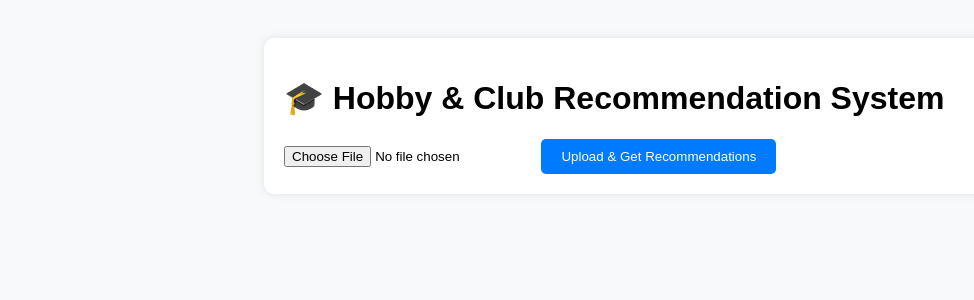
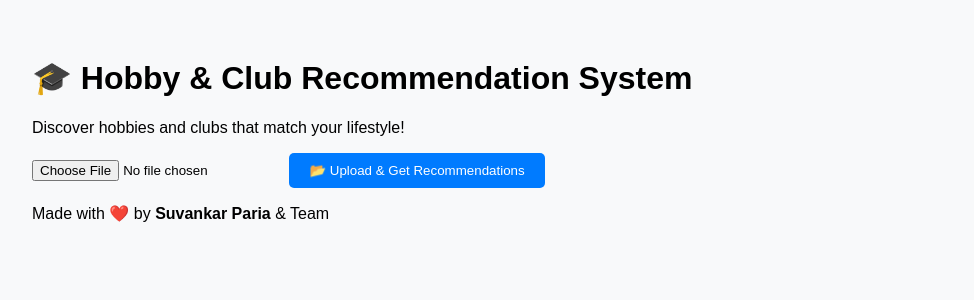
Before and after one commit to Suvankar77777/MLWebsiteProject, a Flask app: page / in a window 1280 px wide. Shown: the top 300 px of the page, without its empty margins (6-980 px from the left). Run offline with Flask 3, Linux system fonts and the light colour scheme.

Commit message:
Update index.html

```diff
--- a/templates/index.html
+++ b/templates/index.html
@@ -1,25 +1,42 @@
 <!DOCTYPE html>
-<html>
+<html lang="en">
 <head>
+    <meta charset="UTF-8">
+    <meta name="viewport" content="width=device-width, initial-scale=1.0">
     <title>🎓 Hobby & Club Recommendation System</title>
     <link rel="stylesheet" href="{{ url_for('static', filename='style.css') }}">
+    <link rel="preconnect" href="https://fonts.googleapis.com">
+    <link rel="preconnect" href="https://fonts.gstatic.com" crossorigin>
+    <link href="https://fonts.googleapis.com/css2?family=Poppins:wght@400;600&display=swap" rel="stylesheet">
 </head>
 <body>
-    <div class="container">
+    <div class="wrapper">
+        <header>
             <h1>🎓 Hobby & Club Recommendation System</h1>
-        <form method="POST" enctype="multipart/form-data">
+            <p>Discover hobbies and clubs that match your lifestyle!</p>
+        </header>
+
+        <main>
+            <form method="POST" enctype="multipart/form-data" class="upload-form">
                 <input type="file" name="file" accept=".csv" required>
-            <button type="submit">Upload & Get Recommendations</button>
+                <button type="submit">📂 Upload & Get Recommendations</button>
             </form>
 
             {% if recommendations %}
-            <h2>Top Recommendations</h2>
+            <section class="results">
+                <h2>✨ Your Top Recommendations</h2>
                 <ul>
                     {% for hobby, count in recommendations.items() %}
-                    <li>{{ hobby }} — {{ count }}</li>
+                        <li><strong>{{ hobby }}</strong> — Score: {{ count }}</li>
                     {% endfor %}
                 </ul>
+            </section>
             {% endif %}
+        </main>
+
+        <footer>
+            <p>Made with ❤️ by <strong>Suvankar Paria</strong> & Team</p>
+        </footer>
     </div>
 </body>
 </html>
```
Lines whose indentation alone changed are shown as unchanged.
